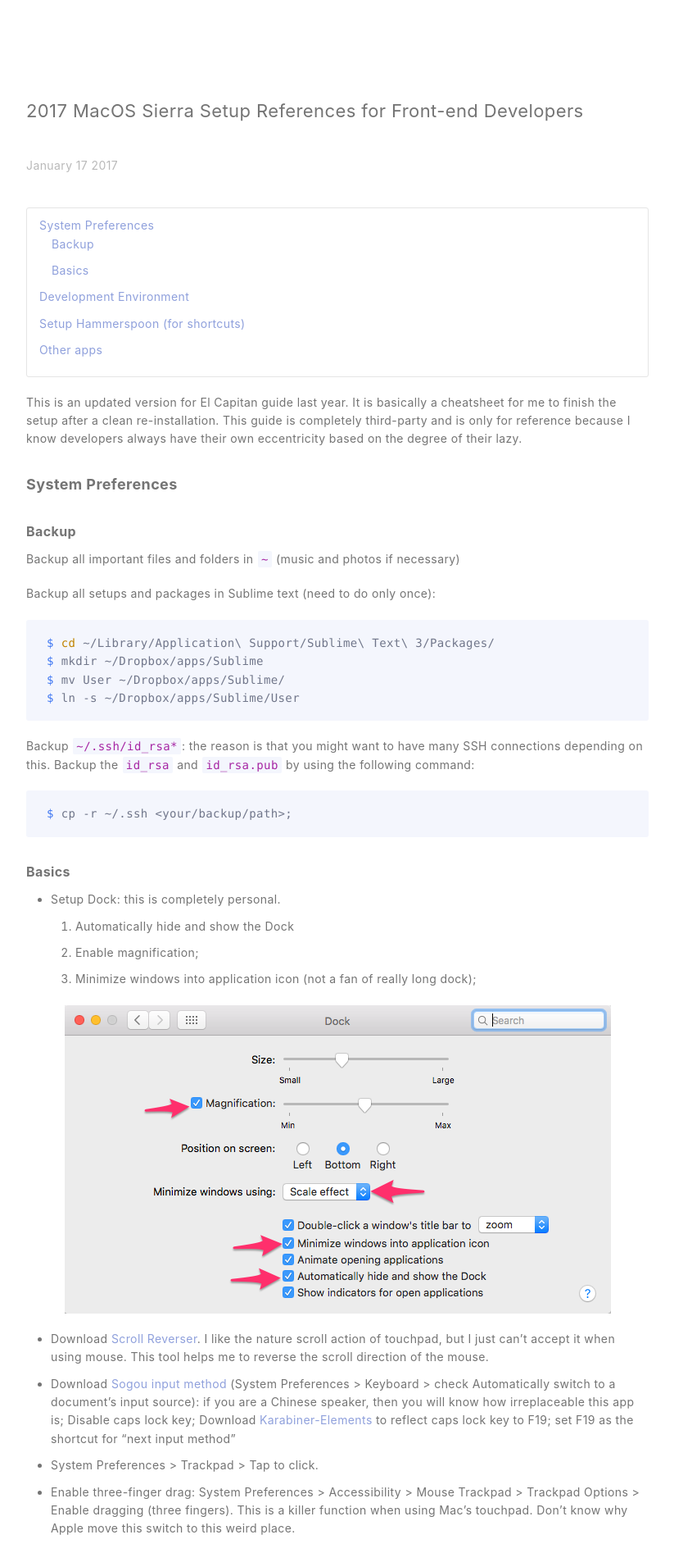
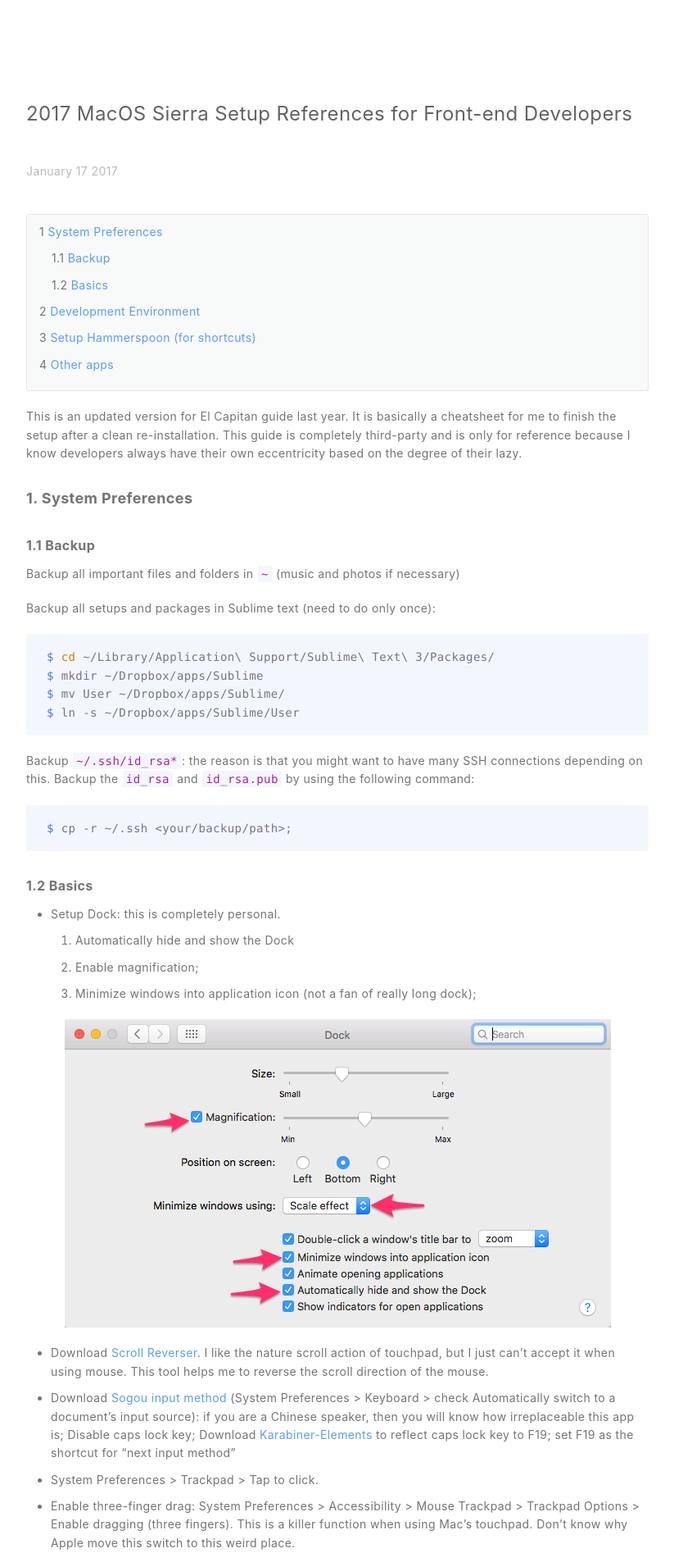
Before and after one commit to fuermosi777/fuermosi777.github.io, a Jekyll site: the page built from _posts/English/2017-01-17-2017-macos-el-sierra-setup-references-for-front-end-developers.markdown, in a window 1280 px wide. Shown: the top 1894 px of the page at 82% size, without its empty margins (228-1051 px from the left). Built offline with Jekyll 4.4.1, drawn with Linux system fonts in a browser that asks for light colours; comment, search, counter and statistics services are not loaded.

Commit message:
update style

```diff
--- a/_layouts/post.html
+++ b/_layouts/post.html
@@ -3,7 +3,7 @@
 ---
 <div class="main-content">
   <div class="title-bar"></div>
-  <div class="large-text page-title">{{ page.title }}</div>
+  <div class="page-title">{{ page.title }}</div>
   <div class="medium-text page-date">{{ page.date | date: "%B %-d %Y" }}</div>
   <div class="page-text">{{ content }}</div>
 </div>
--- a/_sass/_main.scss
+++ b/_sass/_main.scss
@@ -1,5 +1,5 @@
 a {
-  color: #8FA0DC;
+  color: #5c9cf5;
   &:hover {
     text-decoration: underline;
   }
@@ -55,8 +55,9 @@
 }
 
 .page-text {
-  color: rgba(81,81,81,0.8);
+  color: rgba(81, 81, 81, 0.8);
   font-size: 14px;
+  counter-reset: h2;
 
   p {
     margin-bottom: 20px;
@@ -69,11 +70,20 @@
     }
   }
 
+  li > ul {
+    margin-top: 10px;
+  }
+
   h2 {
     margin-top: 30px;
     font-weight: bold;
     font-size: 18px;
     margin-bottom: 20px;
+    counter-reset: h3;
+    &:before {
+      counter-increment: h2;
+      content: counter(h2) ". ";
+    }
   }
 
   h3 {
@@ -81,6 +91,10 @@
     font-weight: bold;
     margin-top: 30px;
     margin-bottom: 10px;
+    &:before {
+      counter-increment: h3;
+      content: counter(h2) "." counter(h3) " ";
+    }
   }
 
   ul,
@@ -166,7 +180,9 @@
 }
 
 .page-title {
+  font-size: 24px;
   margin-bottom: 40px;
+  color: rgba(81,81,81,0.9);
 }
 
 .page-date {
@@ -344,12 +360,22 @@
   padding: 10px;
   padding-left: 15px;
   margin-bottom: 20px;
+  counter-reset: section;
+  background-color: #F8F9F9;
 
   ul {
     padding-left: 15px;
+    counter-reset: section;
   }
 
   ul, li {
     list-style-type: none;
   }
+
+  li {
+    &:before {
+      content: counters(section, ".") " ";
+      counter-increment: section;
+    }
+  }
 }
```
